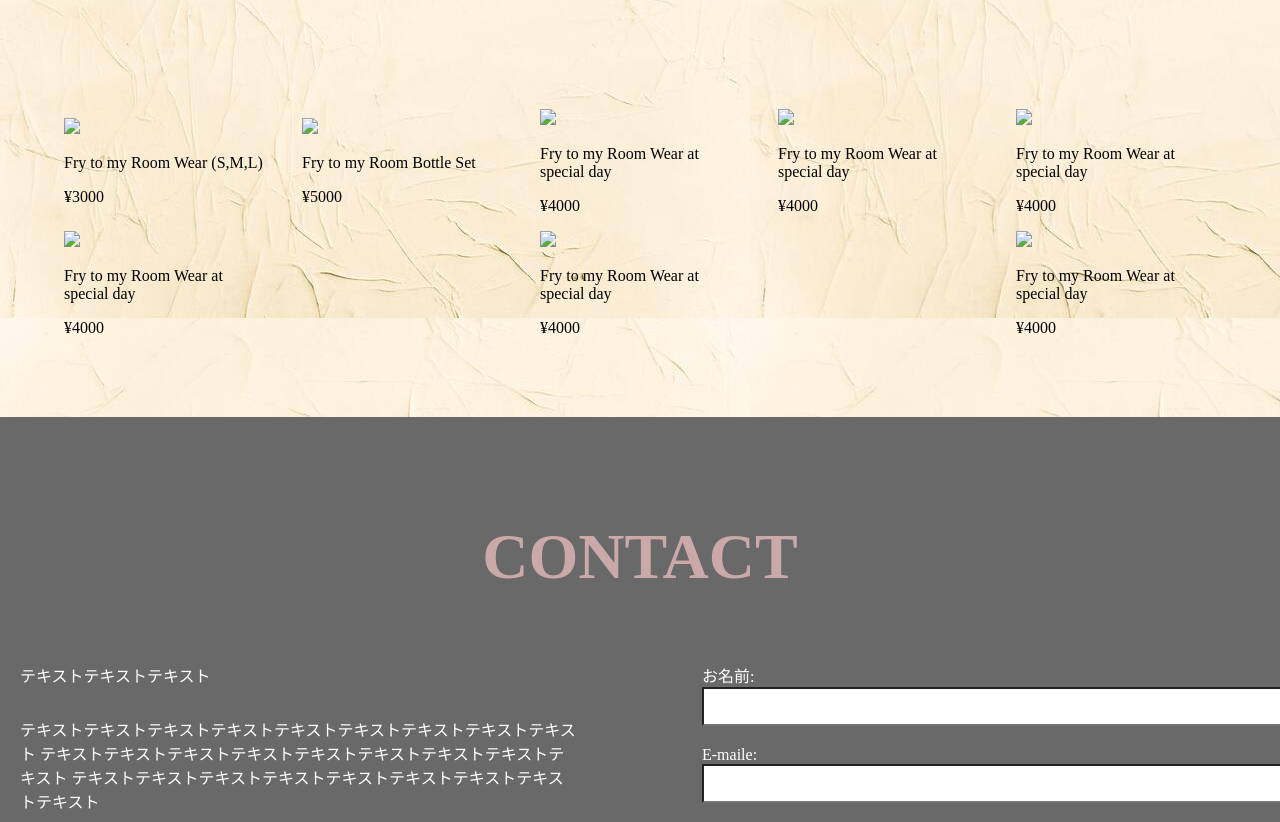
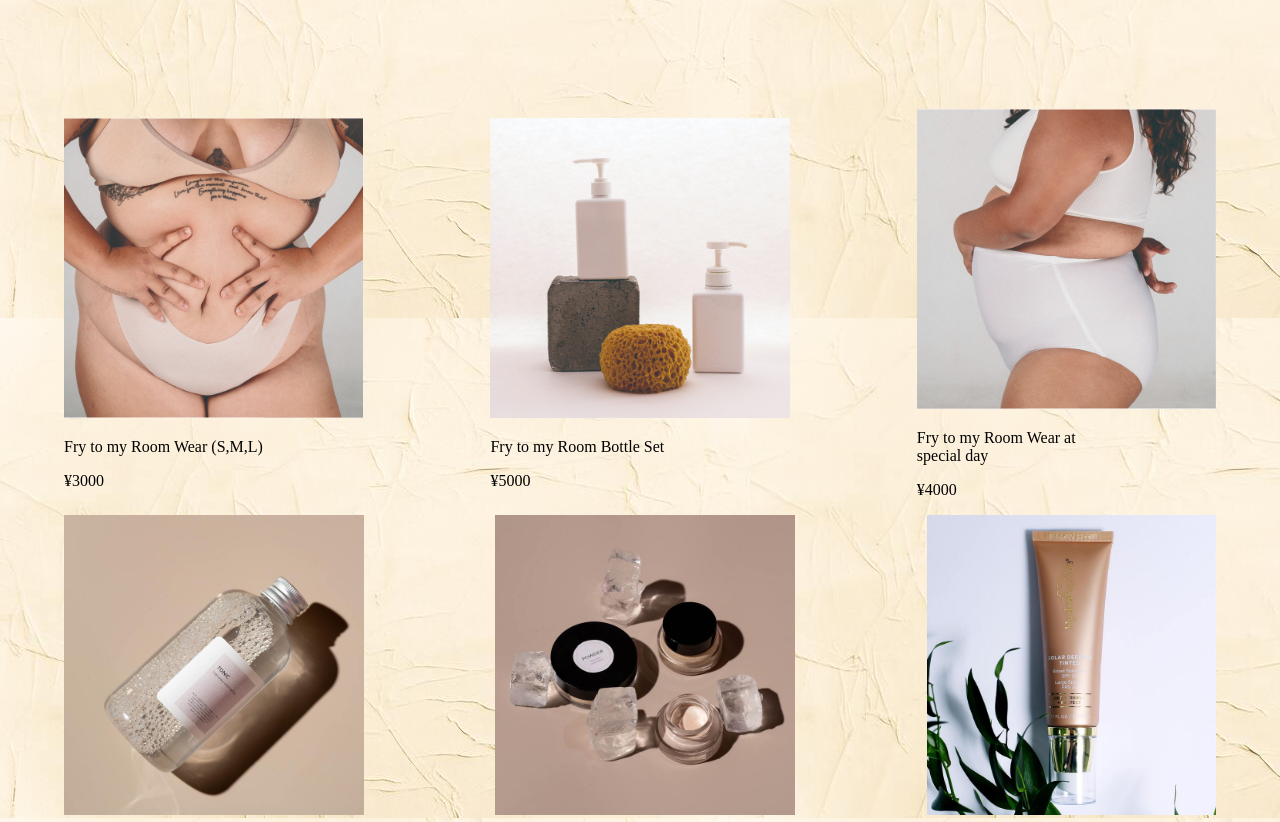
Before and after one commit to mmm-uemura/mmmuemura.github.io, a plain HTML site: page index.html in a window 1280 px wide. Shown: the part 1812-2634 px from the top of the page. Drawn offline with nearby package versions, Linux system fonts and the light colour scheme; files whose address does not match are found by name.

Commit message:
Update index.html

```diff
--- a/index.html
+++ b/index.html
@@ -88,49 +88,49 @@
 
             <div class="products">
               <div class="product fadein" >
-                <a href="#"><img src="img/products-01.jpg"></a>
+                <a href="#"><img src="https://github.com/mmm-uemura/mmmuemura.github.io/blob/main/products-01.jpg?raw=true"></a>
                 <p class=product-name>Fry to my Room Wear (S,M,L)</p>
                 <p class="price">¥3000</p>
               </div>
 
               <div class="product fadein">
-                <a href="#"><img src="img/products-02.jpg"></a>
+                <a href="#"><img src="https://github.com/mmm-uemura/mmmuemura.github.io/blob/main/products-02.jpg?raw=true"></a>
                 <p class=product-name>Fry to my Room Bottle Set</p>
                 <p class="price">¥5000</p>
               </div>
 
               <div class="product fadein">
-                <a href="#"><img src="img/products-03.jpg"></a>
+                <a href="#"><img src="https://github.com/mmm-uemura/mmmuemura.github.io/blob/main/products-03.jpg?raw=true"></a>
                 <p class=product-name>Fry to my Room Wear at special day</p>
                 <p class="price">¥4000</p>
               </div>
 
               <div class="product fadein">
-                <a href="#"><img src="img/products-04.jpg"></a>
+                <a href="#"><img src="https://github.com/mmm-uemura/mmmuemura.github.io/blob/main/products-04.jpg?raw=true"></a>
                 <p class=product-name>Fry to my Room Wear at special day</p>
                 <p class="price">¥4000</p>
               </div>
 
               <div class="product fadein">
-                <a href="#"><img src="img/products-05.jpg"></a>
+                <a href="#"><img src="https://github.com/mmm-uemura/mmmuemura.github.io/blob/main/products-05.jpg?raw=true"></a>
                 <p class=product-name>Fry to my Room Wear at special day</p>
                 <p class="price">¥4000</p>
               </div>
 
               <div class="product fadein">
-                <a href="#"><img src="img/products-06.jpg"></a>
+                <a href="#"><img src="https://github.com/mmm-uemura/mmmuemura.github.io/blob/main/products-06.jpg?raw=true"></a>
                 <p class=product-name>Fry to my Room Wear at special day</p>
                 <p class="price">¥4000</p>
               </div>
 
               <div class="product fadein">
-                <a href="#"><img src="img/products-07.jpg"></a>
+                <a href="#"><img src="https://github.com/mmm-uemura/mmmuemura.github.io/blob/main/products-07.jpg?raw=true"></a>
                 <p class=product-name>Fry to my Room Wear at special day</p>
                 <p class="price">¥4000</p>
               </div>
 
               <div class="product fadein">
-                <a href="#"><img src="img/products-08.jpg"></a>
+                <a href="#"><img src="https://github.com/mmm-uemura/mmmuemura.github.io/blob/main/products-08.jpg?raw=true"></a>
                 <p class=product-name>Fry to my Room Wear at special day</p>
                 <p class="price">¥4000</p>
               </div>
```
